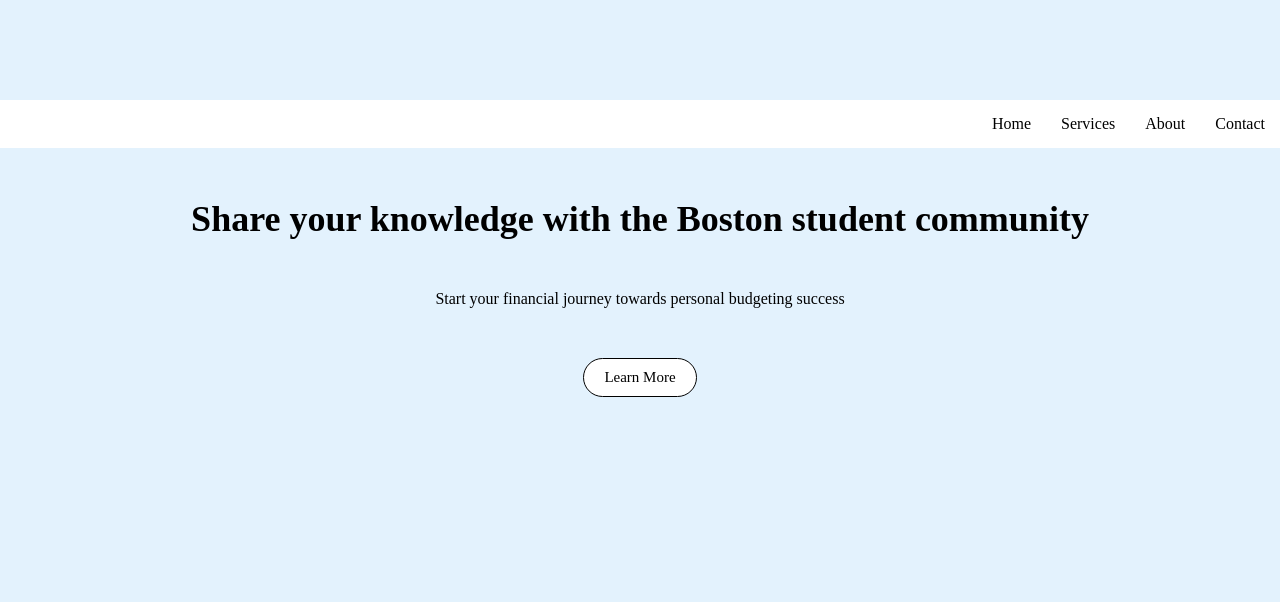
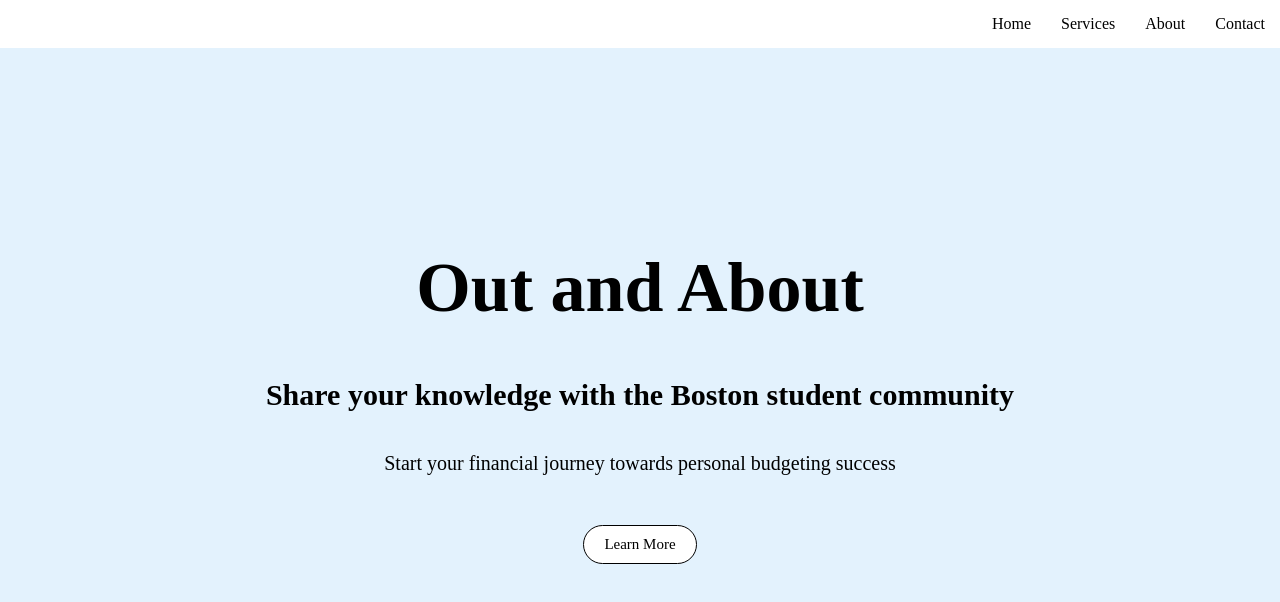
Before and after one commit to VeronicaGarza/webdev, a React (Vite) app: page / in a window 1280 px wide. Shown: the top 602 px of the page. Built offline with nearby package versions, Linux system fonts and the light colour scheme.

Commit message:
home page design + nav bar fix

```diff
--- a/src/index.css
+++ b/src/index.css
@@ -50,14 +50,13 @@
   }
 
   .nav-options a:hover{
-    color: #c9b095;
+    color: #E3F2FD;
   }
 
   main{
     font-family: "Playfair Display", serif;
     width: 100%;
     min-height: 50px;
-    margin: 100px 30px 30px 0px;
   }
 
   #mainpage {
@@ -71,14 +70,18 @@
     display: flex;
     text-align: center;
     font-family: "Abril Fatface", serif;
-    font-size: 36px;
-    margin: 50px 30px 30px 30px;
+    font-size: 70px;
+    margin: 200px 30px 30px 30px;
   }
-
+  #mainpage_quote {
+    margin: 20px 10px 20px 10px;
+    font-size: 30px;
+  }
   #mainpage_blurb {
     margin: 20px 10px 20px 10px;
     font-weight: 400;
     font-style: normal;
+    font-size: 20px;
   }
 
   #mainpage button {
--- a/src/pages/Home.jsx
+++ b/src/pages/Home.jsx
@@ -10,8 +10,11 @@ const Home = () => {
       <Navbar />
       <section id="mainpage">
         <h1 id="mainpage_title">
+          Out and About
+        </h1>
+        <h4 id="mainpage_quote">
           Share your knowledge with the Boston student community
-        </h1>
+        </h4>
         <p id="mainpage_blurb">
           Start your financial journey towards personal budgeting success
         </p>
--- a/src/pages/index.css
+++ /dev/null
@@ -1,103 +0,0 @@
-* {
-    box-sizing: border-box;
-  }
-  body,
-  section,
-  header,
-  div,
-  p,
-  h1,
-  h2,
-  h3,
-  ul,
-  li,
-  figure,
-  figcaption {
-    margin: 0;
-    padding: 0;
-  }
-
-  body {
-    font-family: "Playfair Display", serif;
-    box-sizing: border-box;
-    background-color: #E3F2FD;
-    font-weight: 300;
-  }
-  nav {
-    background-color: #ffffff;
-  }
-  nav ul li {
-    display: flex;
-    justify-content: flex-start;
-    text-align: right;
-    padding: 10px;
-  }
-
-  .nav-options {
-    display: flex;
-    justify-content: flex-end;
-    font-family: "Playfair Display", serif;
-    font-optical-sizing: auto;
-    font-style: normal;
-  }
-
-  .nav-options a{
-    color: black;
-    font-weight: 500;
-    text-decoration: none;
-    padding: 5px;
-    border-radius: 25px;
-  }
-
-  .nav-options a:hover{
-    color: #c9b095;
-  }
-
-  main{
-    font-family: "Playfair Display", serif;
-    width: 100%;
-    min-height: 50px;
-    margin: 100px 30px 30px 0px;
-  }
-
-  #mainpage {
-    display: flex;
-    justify-content: space-between;
-    flex-direction: column;
-    align-items: center;
-  }
-
-  #mainpage_title {
-    display: flex;
-    text-align: center;
-    font-family: "Abril Fatface", serif;
-    font-size: 36px;
-    margin: 50px 30px 30px 30px;
-  }
-
-  #mainpage_blurb {
-    margin: 20px 10px 20px 10px;
-    font-weight: 400;
-    font-style: normal;
-  }
-
-  #mainpage button {
-    margin: 30px 10px 10px 10px;
-    font-family: "Playfair Display", serif;
-    background-color: #ffffff;
-    border: 1px solid black;
-    border-radius: 30px;
-    padding: 10px 20px;
-    font-size: 15px;
-  }
-
-  @media only screen and (min-width: 769px) {
-    main {
-      display: grid;
-      grid-template-columns: auto;
-      grid-template-rows: auto;
-      align-items: start;
-      gap: 20px;
-    }
-
-  }
```
